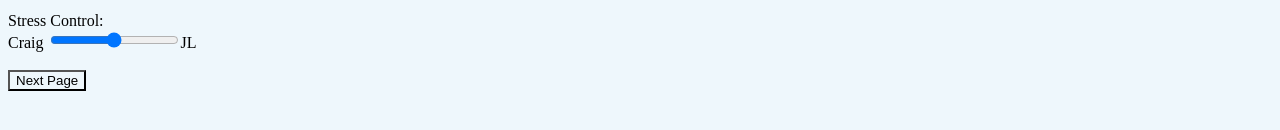
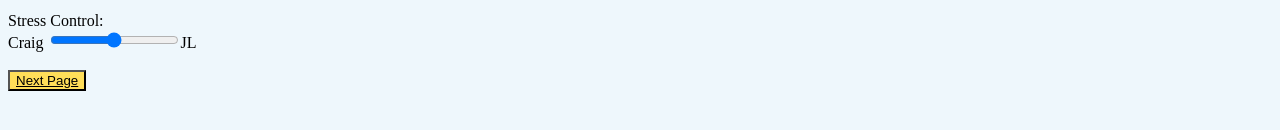
Before and after one commit to Danielfww/Random-All, a plain HTML site: page index.html in a window 1280 px wide. Shown: the part 344-474 px from the top of the page. Drawn offline with Linux system fonts and the light colour scheme.

Commit message:
Update styles.css

```diff
--- a/styles.css
+++ b/styles.css
@@ -36,9 +36,9 @@ p {
   padding: 10px 0;
 }
 
-.buttonClass {
+.button {
   background-color: #FFDE59;
-  color: white;
-  padding: 15px 25px;
-  text-decoration: none;
+  color: black
+  padding: 10px 25px;
+  text-decoration-line:underline;
 }
```
